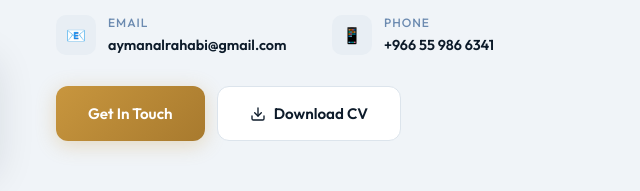
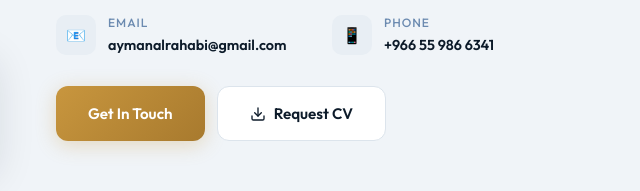
Before and after one commit to Mnabil-11/Ayman, a website built with Vite: page index.html in a window 1280 px wide. Shown: the part 1350-1541 px from the top of the page, 624-1264 px from the left. Built offline with nearby package versions, Linux system fonts and the light colour scheme; animation ran at ten frames a second.

Commit message:
Remove PDF CV from git tracking and add *.pdf to .gitignore

```diff
--- a/index.html
+++ b/index.html
@@ -172,9 +172,9 @@
 
           <div class="about-buttons">
             <a href="#contact" class="btn btn-primary">Get In Touch</a>
-            <a href="Ayman_Abdullah_Civil_Engineer_CV_2027.pdf" class="btn btn-secondary" download>
+            <a href="mailto:aymanalrahabi@gmail.com?subject=Request%20for%20CV" class="btn btn-secondary">
               <svg width="16" height="16" viewBox="0 0 24 24" fill="none" stroke="currentColor" stroke-width="2" stroke-linecap="round" stroke-linejoin="round"><path d="M21 15v4a2 2 0 0 1-2 2H5a2 2 0 0 1-2-2v-4"/><polyline points="7 10 12 15 17 10"/><line x1="12" y1="15" x2="12" y2="3"/></svg>
-              Download CV
+              Request CV
             </a>
           </div>
         </div>
```
Also changed, not shown: 2 other files.
